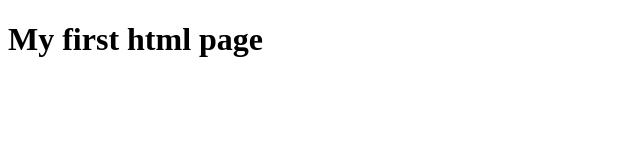
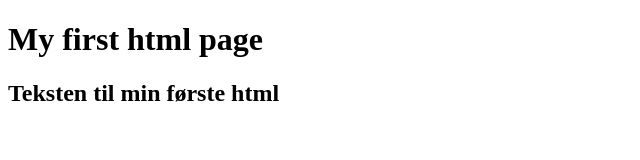
Before and after one commit to peternielung/htmltest, a plain HTML site: page Htmltest/Index.html in a window 1280 px wide. Shown: the whole page, without its empty margins (0-640 px from the left). Drawn offline with Linux system fonts and the light colour scheme.

Commit message:
added header2 til index.html

```diff
--- a/Htmltest/Index.html
+++ b/Htmltest/Index.html
@@ -6,5 +6,6 @@
 </head>
 <body>
     <h1>My first html page</h1>
+    <h2>Teksten til min første html</h2>
 </body>
 </html>
```
